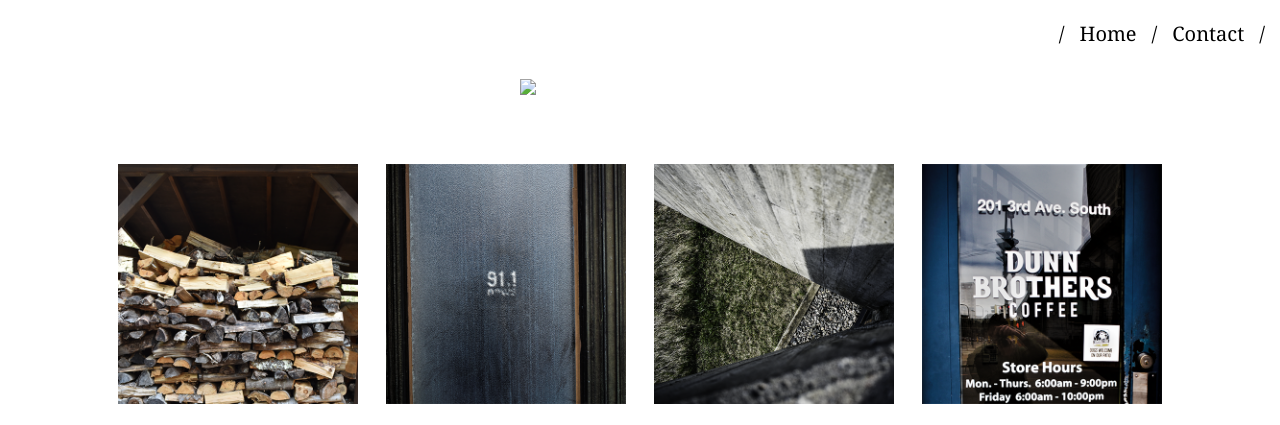
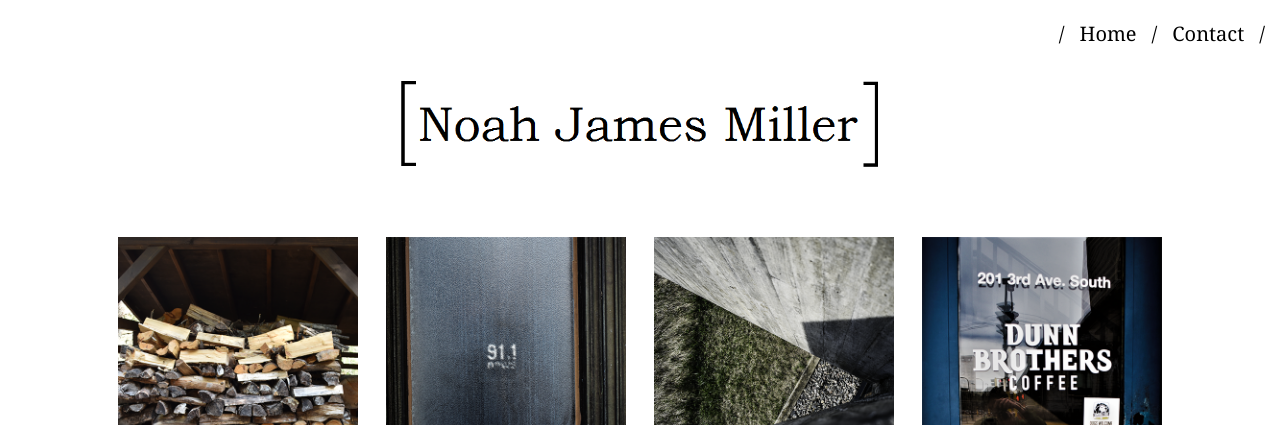
Before and after one commit to noahjmiller/noahjmiller.github.io, a plain HTML site: page index.html in a window 1280 px wide. Shown: the top 425 px of the page. Drawn offline with Linux system fonts and the light colour scheme; files whose address does not match are found by name.

Commit message:
Update index.html

```diff
--- a/index.html
+++ b/index.html
@@ -7,7 +7,7 @@
 	<body>
 		<header>
 			<nav>/<a href="#">Home</a>/<a href="#">Contact</a>/</nav>
-			<img src="styles/webimgs/banner.png">
+			<img src="styles/banner.png">
 		</header>
 		<main>
 			<section id="photos">
```
